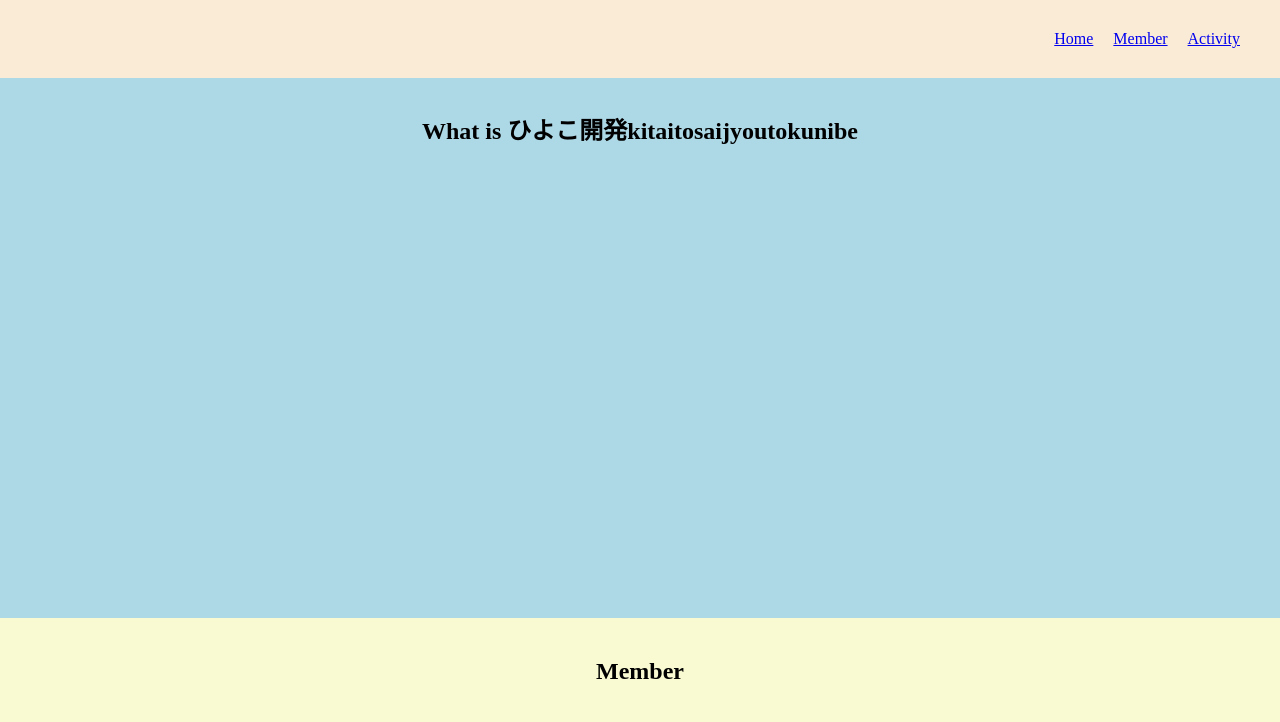
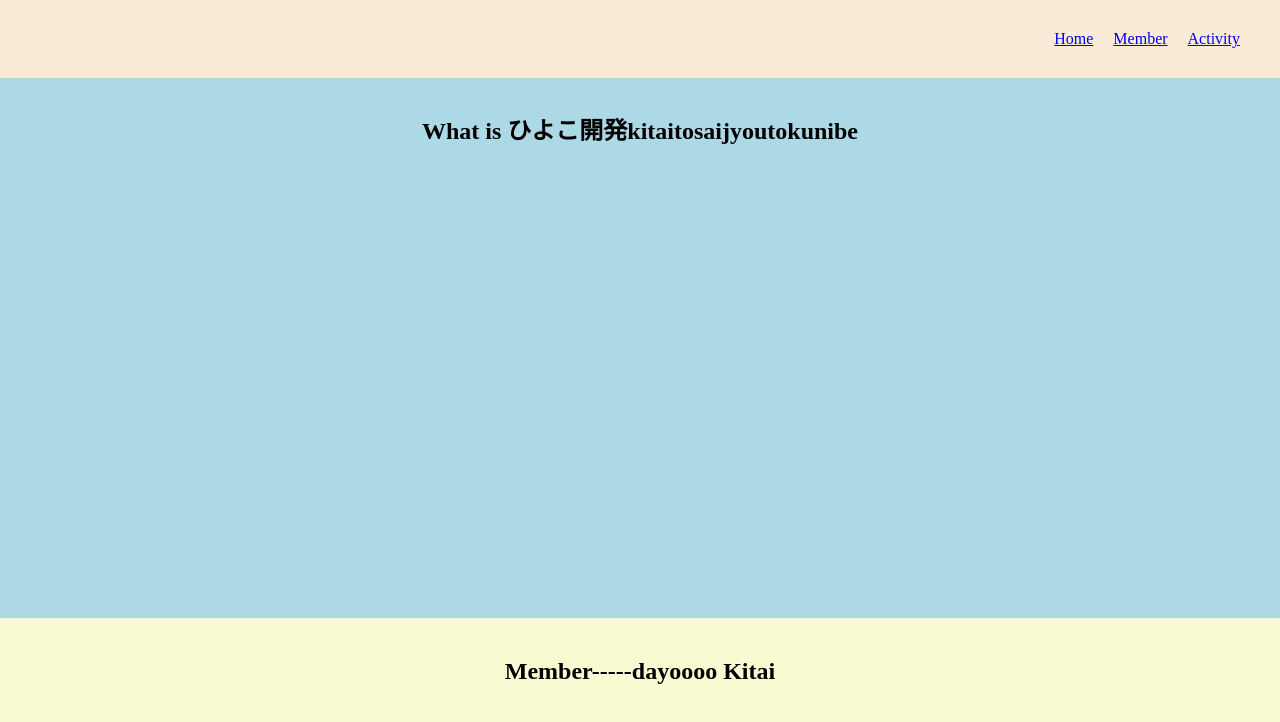
Before and after one commit to hiyokodev/hiyoko_site_2023, a Vue app: page / in a window 1280 px wide. Shown: the top 722 px of the page. Built offline with nearby package versions, Linux system fonts and the light colour scheme.

Commit message:
memberpageをkitai編集

```diff
--- a/src/components/Home/memberSection.vue
+++ b/src/components/Home/memberSection.vue
@@ -1,6 +1,6 @@
 <template>
   <section>
-    <h2>Member</h2>
+    <h2>Member-----dayoooo Kitai</h2>
   </section>
 </template>
 <script>
```
